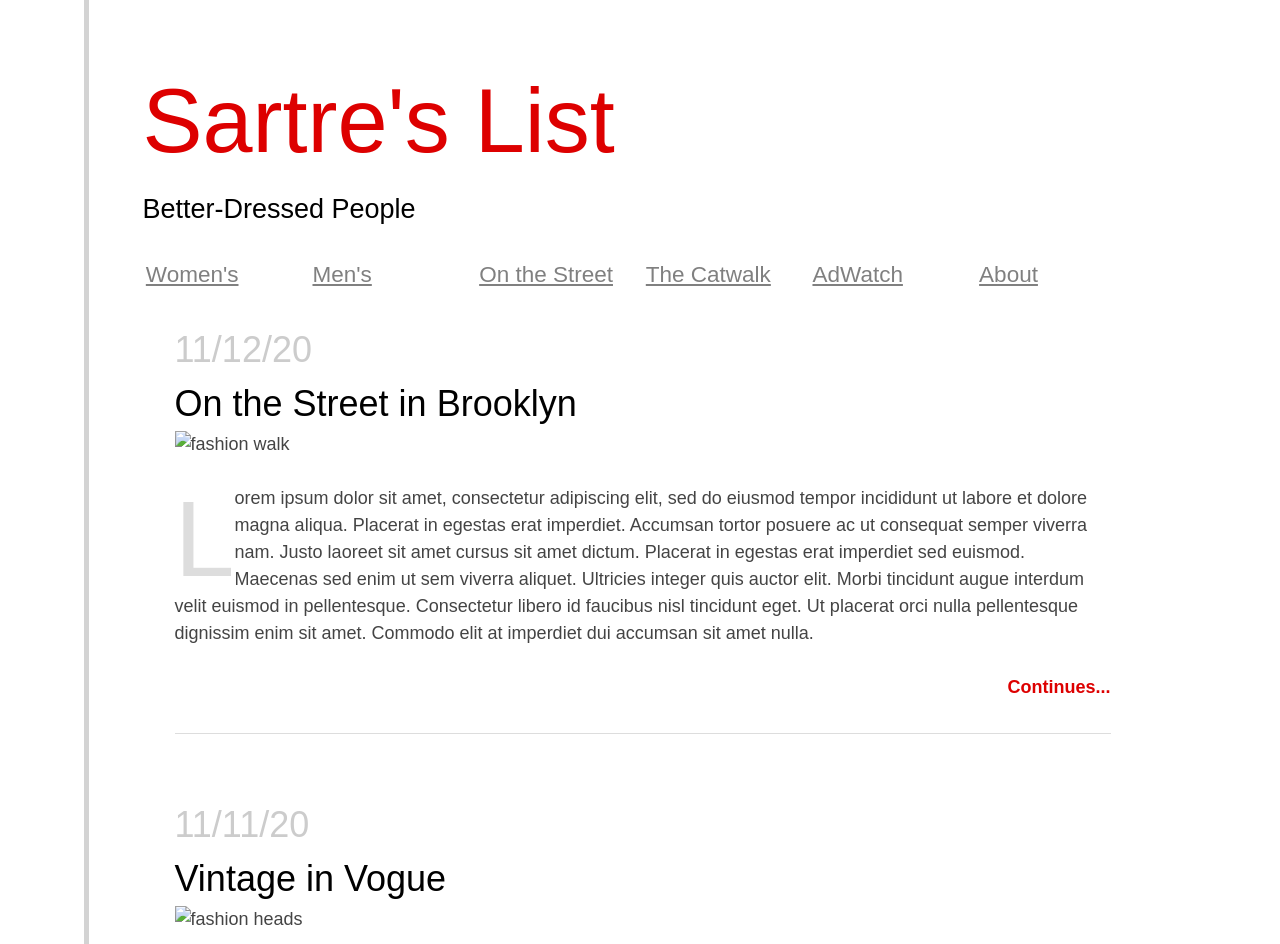
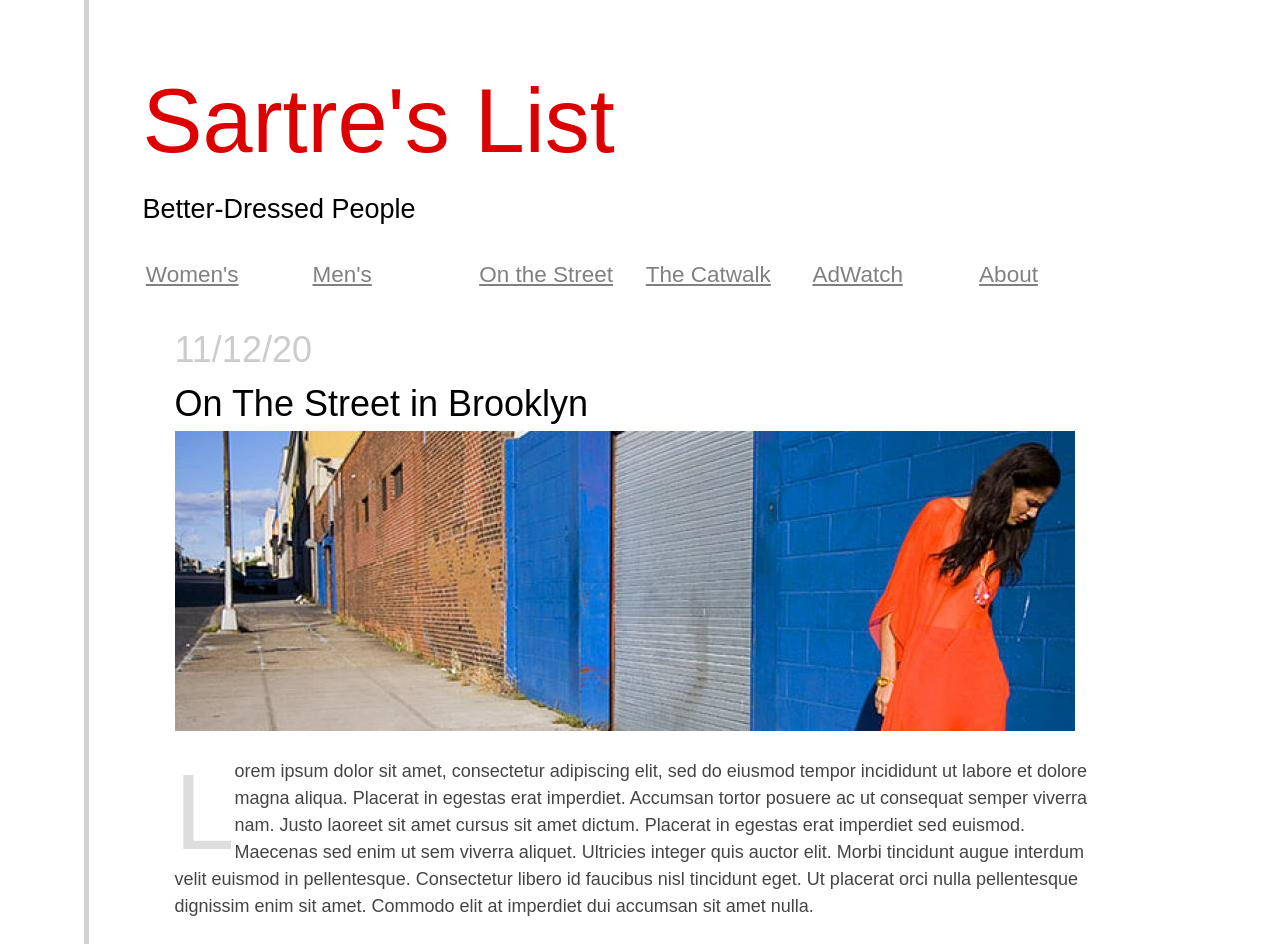
Before and after one commit to alexxmanos/Week-7-Day-4-FashionBlogHTML, a plain HTML site: page index.html in a window 1280 px wide. Shown: the top 944 px of the page. Drawn offline with Linux system fonts and the light colour scheme.

Commit message:
last img fix

```diff
--- a/index.html
+++ b/index.html
@@ -19,15 +19,15 @@
 	<div id="main">
 		<article>
 			<h3>11/12/20</h3>
-			<h2><a href="#">On the Street in Brooklyn</a></h2>
-			<img src="C:/Users/alex/OneDrive/Desktop./blog-image-1.png" alt="fashion walk" style="width:auto">
+			<h2><a href="#">On The Street in Brooklyn</a></h2>
+			<img src="images/blog-image-1.png" alt="fashion walk" style="width:auto">
 			<p>Lorem ipsum dolor sit amet, consectetur adipiscing elit, sed do eiusmod tempor incididunt ut labore et dolore magna aliqua. Placerat in egestas erat imperdiet. Accumsan tortor posuere ac ut consequat semper viverra nam. Justo laoreet sit amet cursus sit amet dictum. Placerat in egestas erat imperdiet sed euismod. Maecenas sed enim ut sem viverra aliquet. Ultricies integer quis auctor elit. Morbi tincidunt augue interdum velit euismod in pellentesque. Consectetur libero id faucibus nisl tincidunt eget. Ut placerat orci nulla pellentesque dignissim enim sit amet. Commodo elit at imperdiet dui accumsan sit amet nulla.</p>
 			<p class="more"><a href="#">Continues...</a></p>
 		</article>
 		<article>
 			<h3>11/11/20</h3>
 			<h2><a href="#">Vintage in Vogue</a></h2>
-			<img src= "C:/Users/alex/OneDrive/Desktop./blog-image-2.png" alt="fashion heads" style="width:auto">
+			<img src= "images/blog-image-2.png" alt="fashion heads" style="width:auto">
 			<p>Lorem ipsum dolor sit amet, consectetur adipiscing elit, sed do eiusmod tempor incididunt ut labore et dolore magna aliqua. Odio ut sem nulla pharetra. Posuere lorem ipsum dolor sit amet consectetur adipiscing elit. Nec sagittis aliquam malesuada bibendum arcu. Sed cras ornare arcu dui vivamus arcu felis bibendum ut. Eget arcu dictum varius duis at. Phasellus egestas tellus rutrum tellus pellentesque eu tincidunt. Diam quis enim lobortis scelerisque fermentum dui faucibus in ornare. Donec ultrices tincidunt arcu non sodales neque. Non tellus orci ac auctor augue. Feugiat vivamus at augue eget arcu dictum varius duis. Cursus eget nunc scelerisque viverra mauris in. Gravida quis blandit turpis cursus in hac. Tortor at auctor urna nunc id cursus metus aliquam eleifend. Luctus accumsan tortor posuere ac ut consequat.</p>
 			<p class="more"><a href="#">Continues...</a></p>
 		</article>
```
Also changed, not shown: images/blog-image-1.png (added), images/blog-image-2.png (added).
